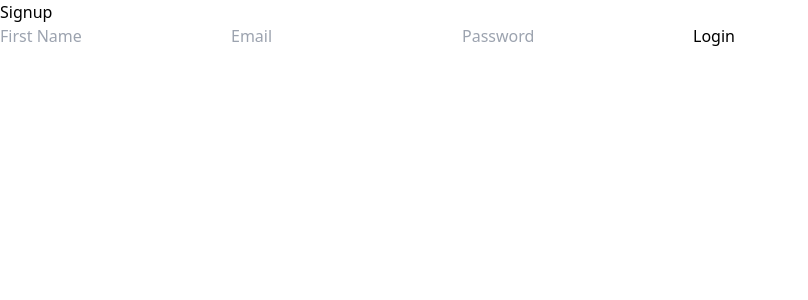
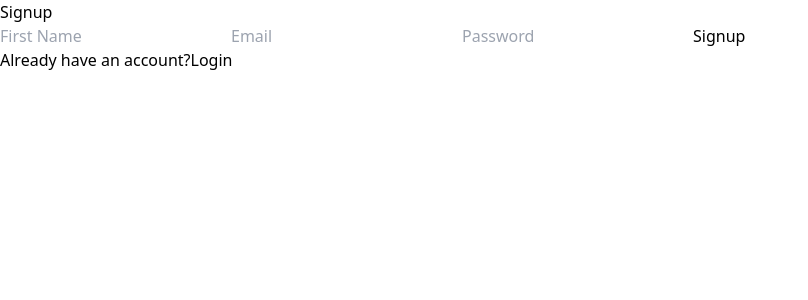
Before and after one commit to FaizanShah10/Employee-management-system, a React (Vite) app: page /signup in a window 1280 px wide. Shown: the top 300 px of the page, without its empty margins (0-808 px from the left). Built offline with nearby package versions, Linux system fonts and the light colour scheme.

Commit message:
Setup of Router For Signup and Login Pages and New Employee Data setup for Signup or when creating a new Account

```diff
--- a/package.json
+++ b/package.json
@@ -13,6 +13,7 @@
     "react": "^18.3.1",
     "react-dom": "^18.3.1",
     "react-hook-form": "^7.53.0",
+    "react-router-dom": "^6.27.0",
     "swiper": "^11.1.14"
   },
   "devDependencies": {
--- a/src/App.jsx
+++ b/src/App.jsx
@@ -1,17 +1,17 @@
 import React, { useContext, useEffect, useState } from 'react';
+import { BrowserRouter as Router, Route, Routes, Navigate, useNavigate } from 'react-router-dom';
 import Login from './Components/Auth/Login';
+import Signup from './Components/Auth/Signup';
 import { EmployeeDashboard } from './Components/Dashboard/EmployeeDashboard';
 import AdminDashboard from './Components/Dashboard/AdminDashboard';
 import { AuthContext } from './Components/Context/AuthProvider';
-import { getLocalStorage, setLocalStorage } from './utils/LocalStorage';
-import Signup from './Components/Auth/Signup';
+import { setLocalStorage } from './utils/LocalStorage';
+
 
 const App = () => {
   const [user, setUser] = useState(null);
   const [loggedInUserInfo, setLoggedInUserInfo] = useState(null);
   const authData = useContext(AuthContext);
-  // console.log(authData)
-
 
 
   useEffect(() => {
@@ -24,32 +24,69 @@ const App = () => {
   }, [authData]);
 
   const handleLogin = (email, password) => {
-    // Check if admin
     if (authData && authData.adminData.find(admin => admin.email === email && admin.password === password)) {
       const adminInfo = authData.adminData.find(admin => admin.email === email);
-      console.log('This is admin');
       setUser('admin');
       setLoggedInUserInfo(adminInfo);
       localStorage.setItem('loggedInUser', JSON.stringify({ ...adminInfo, role: 'admin' }));
-    }
-    // Check if employee
-    else if (authData && authData.employeeData.find(employee => employee.email === email && employee.password === password)) {
+    } else if (authData && authData.employeeData.find(employee => employee.email === email && employee.password === password)) {
       const employeeInfo = authData.employeeData.find(employee => employee.email === email);
-      console.log('This is employee');
       setUser('employee');
       setLoggedInUserInfo(employeeInfo);
       localStorage.setItem('loggedInUser', JSON.stringify({ ...employeeInfo, role: 'employee' }));
-    }
-    // Invalid credentials
-    else {
+    } else {
       alert('Invalid Credentials');
     }
   };
 
+
+  const handleSignUp = (firstName, email, password) => {
+    const newEmployee = {
+      randomId: Math.floor(Math.random() * 1000000),
+      firstName,
+      email,
+      password,
+      tasks: [],
+      CountTask: {
+        newTaskCount: 0,
+        activeTaskCount: 0,
+        completedTaskCount: 0,
+        failedTaskCount: 0
+      }
+    };
+
+    const existingEmployees = JSON.parse(localStorage.getItem('employee'));
+    const updatedEmployees = [...existingEmployees, newEmployee];
+
+    // Update localStorage with the new employee data
+    localStorage.setItem('employee', JSON.stringify(updatedEmployees));
+
+    // Set as logged-in employee and redirect to dashboard
+    setUser('employee');
+    setLoggedInUserInfo(newEmployee);
+    localStorage.setItem('loggedInUser', JSON.stringify({ ...newEmployee, role: 'employee' }));
+  };
+
+
   return (
-    <div>
-      <Signup/>
-    </div>
+    <Router>
+      <Routes>
+        <Route path="/login" element={<Login handleLogin={handleLogin} />} />
+        <Route path="/signup" element={<Signup handleSignUp={handleSignUp}/>} />
+        <Route
+          path="/dashboard"
+          element={
+            user === 'admin' ? (
+              <AdminDashboard userInfo={loggedInUserInfo} />
+            ) : user === 'employee' ? (
+              <EmployeeDashboard userInfo={loggedInUserInfo} />
+            ) : (
+              <Navigate to="/login" />
+            )
+          }
+        />
+      </Routes>
+    </Router>
   );
 };
 
--- a/src/Components/Auth/Login.jsx
+++ b/src/Components/Auth/Login.jsx
@@ -1,19 +1,23 @@
 import React, { useContext, useState } from 'react';
 import { useForm } from 'react-hook-form';
 import { AuthContext } from '../Context/AuthProvider'; // Adjust the import path
+import { useNavigate } from 'react-router-dom';
+
 
 const Login = (props) => {
+  const navigate = useNavigate()
   const { register, handleSubmit, formState: { errors } } = useForm();
   const [errorMessage, setErrorMessage] = useState('');
 
   const handleLogin = (data) => {
     const { email, password } = data;
     props.handleLogin(email, password);
+    navigate('/dashboard')
   }
 
   return (
     <div className='flex flex-col w-screen h-screen bg-zinc-900 justify-center items-center'>
-      <h2 className='font-semibold text-white text-3xl m-2 font-[Gilroy-Medium]'>Signup</h2>
+      <h2 className='font-semibold text-white text-3xl m-2 font-[Gilroy-Medium]'>Login</h2>
       <form onSubmit={handleSubmit(handleLogin)} className='flex flex-col lg:w-1/4 md:w-1/2 sm:w-1/2 gap-4 border-2 border-emerald-600 rounded-lg px-4 py-10'>
         <input
           className='px-5 py-2 border-2 border-emerald-600 text-white text-sm rounded-full w-full bg-transparent outline-none'
@@ -39,6 +43,10 @@ const Login = (props) => {
 
         {errorMessage && <p className="text-red-500 text-center">{errorMessage}</p>}
       </form>
+      <div className='mt-4 text-white'>
+        <p>Dont have an account? <a href="/signup" className='text-emerald-600 hover:underline'>Signup</a></p>
+      </div>
+
     </div>
   );
 };
--- a/src/Components/Auth/Signup.jsx
+++ b/src/Components/Auth/Signup.jsx
@@ -1,18 +1,24 @@
-import React, { useContext, useState } from 'react';
+import React, { useState } from 'react';
 import { useForm } from 'react-hook-form';
-import { AuthContext } from '../Context/AuthProvider'; // Adjust the import path
+import { useNavigate } from 'react-router-dom'; // Import useNavigate
 
-const Signup = () => {
-
-
-    const { register, handleSubmit, formState: { errors } } = useForm();
+const Signup = (props) => {
+  const navigate = useNavigate(); // Initialize navigate
+  const { register, handleSubmit, formState: { errors } } = useForm();
   const [errorMessage, setErrorMessage] = useState('');
 
 
+
+  const handleSignUp = (data) => {
+    const {firstName, email, password } = data;
+    props.handleSignUp(firstName, email, password);
+    navigate('/dashboard')
+  }
+
   return (
     <div className='flex flex-col w-screen h-screen bg-zinc-900 justify-center items-center'>
-        <h2 className='font-semibold text-white text-3xl m-2 font-[Gilroy-Medium]'>Signup</h2>
-      <form className='flex flex-col lg:w-1/4 md:w-1/2 sm:w-1/2 gap-4 border-2 border-emerald-600 rounded-lg px-4 py-10'>
+      <h2 className='font-semibold text-white text-3xl m-2 font-[Gilroy-Medium]'>Signup</h2>
+      <form onSubmit={handleSubmit(handleSignUp)} className='flex flex-col lg:w-1/4 md:w-1/2 sm:w-1/2 gap-4 border-2 border-emerald-600 rounded-lg px-4 py-10'>
 
         <input
           className='px-5 py-2 border-2 border-emerald-600 text-white text-sm rounded-full w-full bg-transparent outline-none'
@@ -20,7 +26,7 @@ const Signup = () => {
           placeholder='First Name'
           {...register("firstName", { required: true })}
         />
-        {errors.email && <p className="text-red-500">Name is required</p>}
+        {errors.firstName && <p className="text-red-500">Name is required</p>}
 
         <input
           className='px-5 py-2 border-2 border-emerald-600 text-white text-sm rounded-full w-full bg-transparent outline-none'
@@ -41,13 +47,25 @@ const Signup = () => {
         <input
           className='px-5 py-2 border-2 bg-emerald-600 outline-none border-none text-white text-sm rounded-full w-full cursor-pointer hover:bg-emerald-700'
           type="submit"
-          value='Login'
+          value='Signup'
         />
 
         {errorMessage && <p className="text-red-500 text-center">{errorMessage}</p>}
       </form>
+
+      <div className='mt-4 text-white'>
+        <p>
+          Already have an account?
+          <span
+            className='text-emerald-600 hover:underline cursor-pointer'
+            onClick={() => navigate('/login')} // Use navigate to go to the Login component
+          >
+            Login
+          </span>
+        </p>
+      </div>
     </div>
-  )
-}
+  );
+};
 
-export default Signup
+export default Signup;
--- a/src/Components/Dashboard/AdminDashboard.jsx
+++ b/src/Components/Dashboard/AdminDashboard.jsx
@@ -5,7 +5,7 @@ import { setLocalStorage } from '../../utils/LocalStorage';
 const AdminDashboard = ({userInfo}) => {
 
   const authData = useContext(AuthContext)
-  // console.log(authData?.adminData)
+  // console.log(authData)
 
 
 
@@ -44,7 +44,7 @@ const AdminDashboard = ({userInfo}) => {
                     employee.tasks = []; // Initialize tasks array if it doesn't exist
                 }
                 employee.tasks.push(newTask);
-                employee.CountTask.newCountTask = employee.CountTask.newCountTask+1
+                employee.CountTask.newTaskCount = employee.CountTask.newTaskCount+1
             }
         });
         localStorage.setItem('employee', JSON.stringify(employeeData));
--- a/src/Components/Dashboard/EmployeeDashboard.jsx
+++ b/src/Components/Dashboard/EmployeeDashboard.jsx
@@ -3,6 +3,7 @@ import React, { useEffect, useState } from 'react';
 export const EmployeeDashboard = ({ userInfo }) => {
     const [selectedTaskType, setSelectedTaskType] = useState('new');
     const [updateUserInfo, setUpdateUserInfo] = useState(userInfo);
+    console.log(updateUserInfo)
 
     useEffect(() => {
         const employeeData = JSON.parse(localStorage.getItem('employee'));
```
Also changed, not shown: 1 other file (tests, documents, lock files or other folders).
